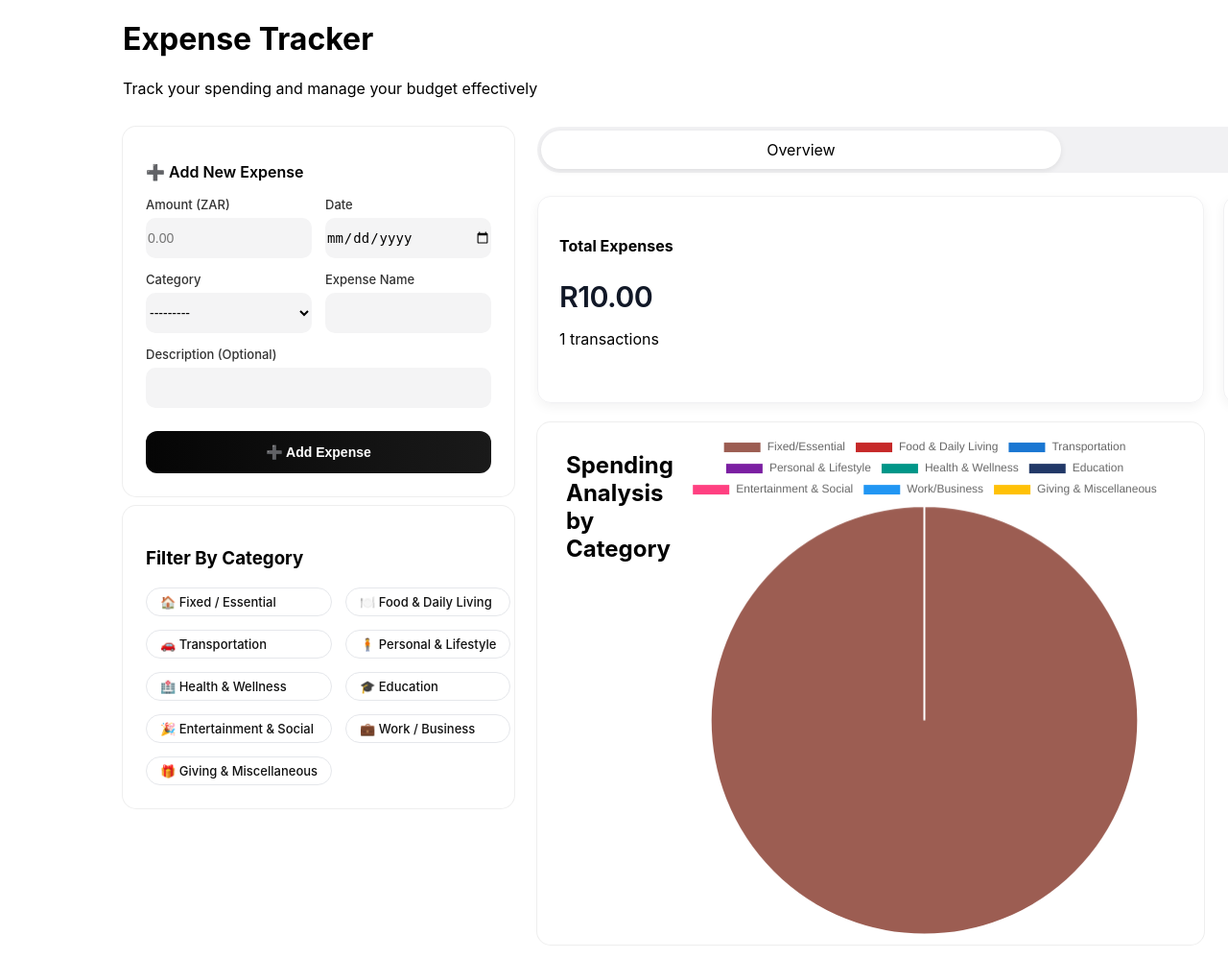
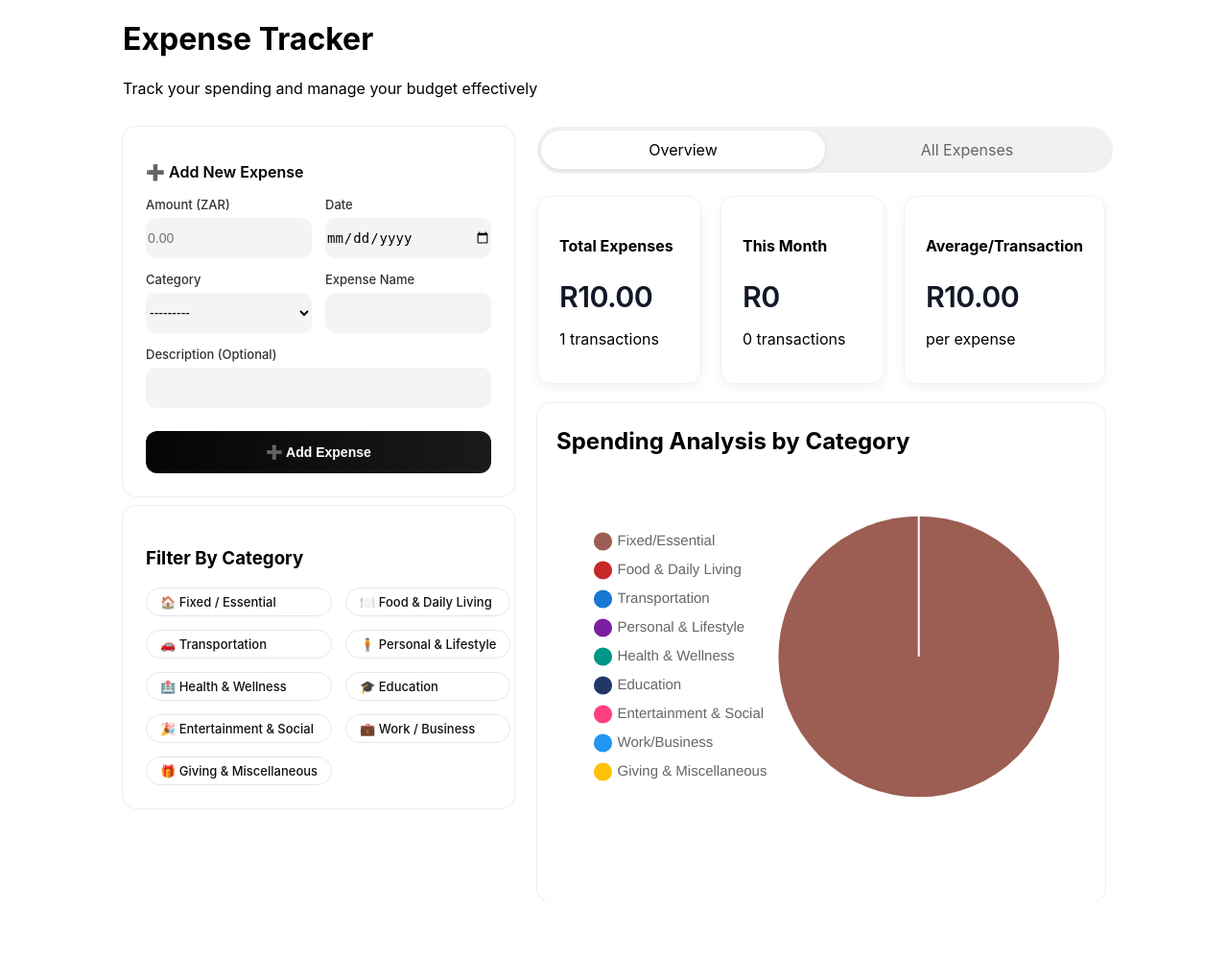
Before and after one commit to remonejacobs/Expense-Tracker, a Django app: page / in a window 1280 px wide; the page is wider, and only the part inside the window is pictured. Shown: that part at 96% size. After the commit the page ends 939 px from the top of that part, so only its background shows below. Run offline with Django 5.2, Linux system fonts and the light colour scheme; tables that the repository leaves empty hold one stand-in row (values such as "Sample post").

Commit message:
remone - tried to style the pie chart

```diff
--- a/static/css/styles.css
+++ b/static/css/styles.css
@@ -355,3 +355,18 @@ select:disabled {
     justify-content: center;
     align-items: center;
 }
+
+.results {
+    /*width: 100%;*/
+    margin-top: 20px;
+    display: flex;
+    flex-direction: column;
+    box-shadow: 0 0 0 1px #eee;
+    border-radius: 14px;
+    padding: 5px 20px;
+}
+
+.results canvas {
+    margin: -60px auto auto;
+    /*gap: 50px;*/
+}
--- a/templates/overview.html
+++ b/templates/overview.html
@@ -18,8 +18,8 @@
             <h2 class="amount">R{{ average_amount }}</h2>
             <p>per expense</p>
         </div>
-
-        {% include 'results.html' %}
     </div>
 
+    {% include 'results.html' %}
+
 {% endblock %}
--- a/templates/results.html
+++ b/templates/results.html
@@ -7,9 +7,9 @@
         <h2>No expenses in here!</h2>
 
     {% else %}
-        <div class="expense">
+        <div class="results">
             <h2>Spending Analysis by Category</h2>
-            <canvas id="spendingAnalysis" width="300" height="300"></canvas>
+            <canvas id="spendingAnalysis" width="500" height="500"></canvas>
             <script>
                 const labels = {{ labels|safe }};
                 const data = {{ data|safe }};
@@ -32,6 +32,25 @@
                                               'rgba(33, 150, 243, 1)',
                                               'rgba(255, 193, 7, 1)']
                         }]
+                    },
+                    options: {
+                        responsive: true,
+                        plugins: {
+                            legend: {
+                                position: 'left',
+                                labels: {
+                                    font: { size: 15 },
+                                    usePointStyle: true,
+                                    align: "start",
+                                    padding: 15
+                                }
+                            },
+                            tooltip: {
+                                callbacks: {
+                                    label: ctx => `${ctx.label}: R${ctx.parsed}`
+                                }
+                            }
+                        }
                     }
                 })
             </script>
```
